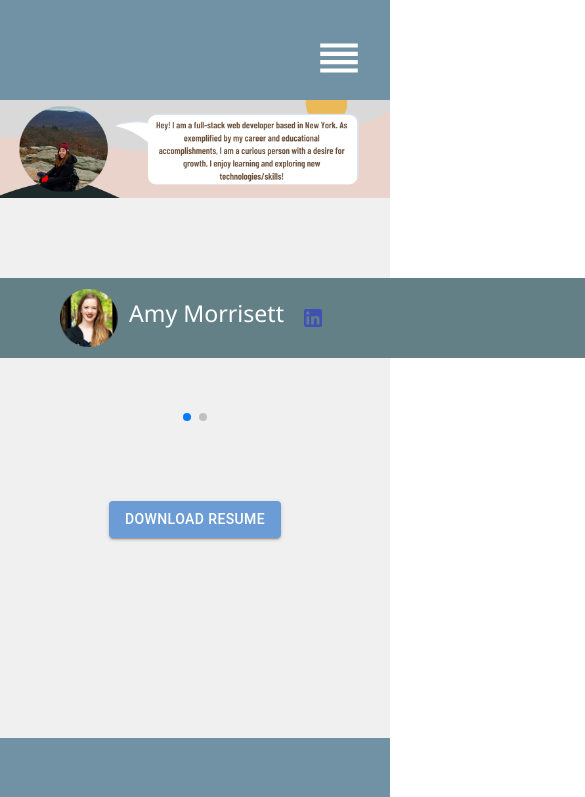
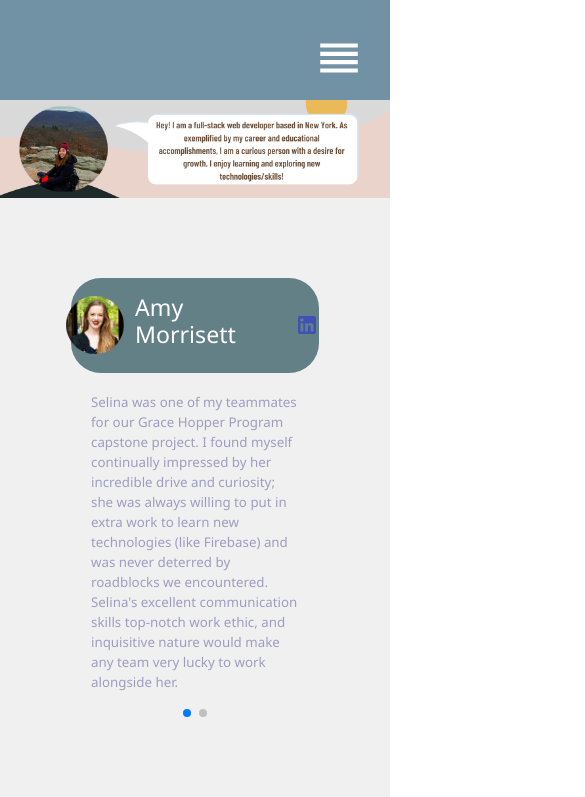
Before and after one commit to selgoobler/personal-portfolio, a React (Create React App) app: page /selina in a window 390 px wide. Shown: the top 797 px of the page, 585 px wide, since content can reach past the window. Built offline with nearby package versions, Linux system fonts and the light colour scheme; grey boxes are pictures that could not be loaded.

Commit message:
mobile rsponsive adjusted

```diff
--- a/src/pages/AboutMe.js
+++ b/src/pages/AboutMe.js
@@ -68,6 +68,7 @@ export default function AboutMe() {
           href={resume}
           download
           style={{ color: '#ffffff', backgroundColor: '#6C9CD5' }}
+          className = 'mt-5'
         >
           Download Resume
         </Button>
--- a/src/styles/AboutMe.css
+++ b/src/styles/AboutMe.css
@@ -23,7 +23,8 @@
 
 .testCard {
   padding: 2rem;
-
+width: 100%;
+background-color: #66000000;
 }
 
 .testList {
@@ -39,12 +40,14 @@
 .testTitle {
   background-color: rgb(99, 128, 135);
   color: white;
+  width: 100%;
   justify-content: center;
   display: flex;
   align-items: center;
   padding-top: 1rem;
   padding-bottom: 1rem;
   font-weight: bolder;
+  border-radius: 30px;
 }
 
 
@@ -59,6 +62,7 @@
   box-shadow: 0px 3px 15px rgba(228, 181, 181, 0.5);
   transition: 0.3s ease-in;
   cursor: pointer;
+  transform: scale(1.2);
 }
 
 @media only screen and (max-width: 1300px) {
@@ -75,4 +79,7 @@
     /* grid-template-columns: 1fr; */
     padding: 2rem;
   }
+  .testText{
+    height:100%
+  }
 }
```
